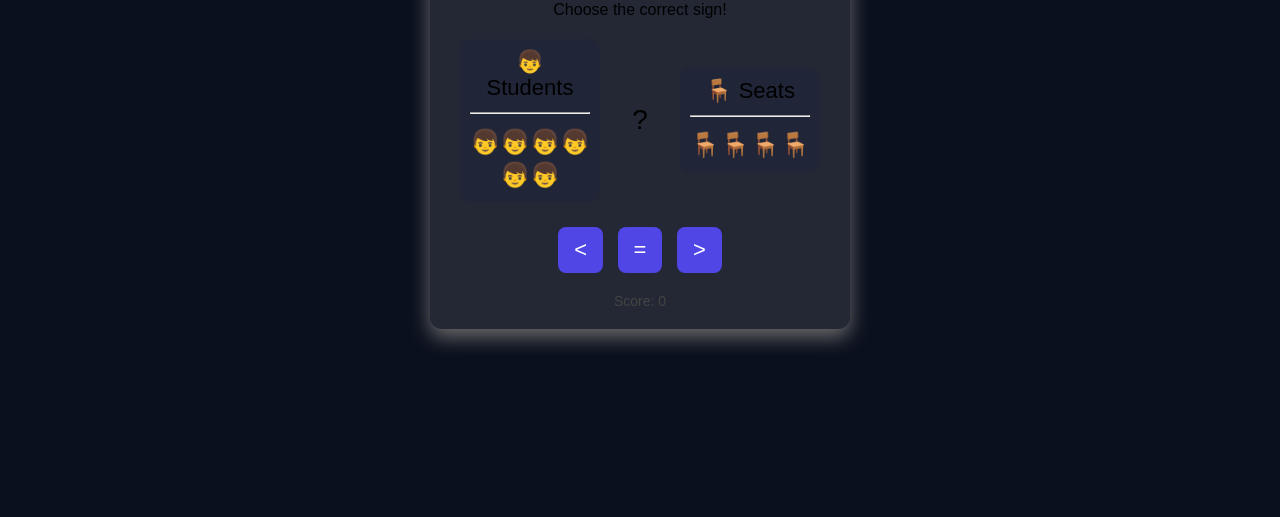
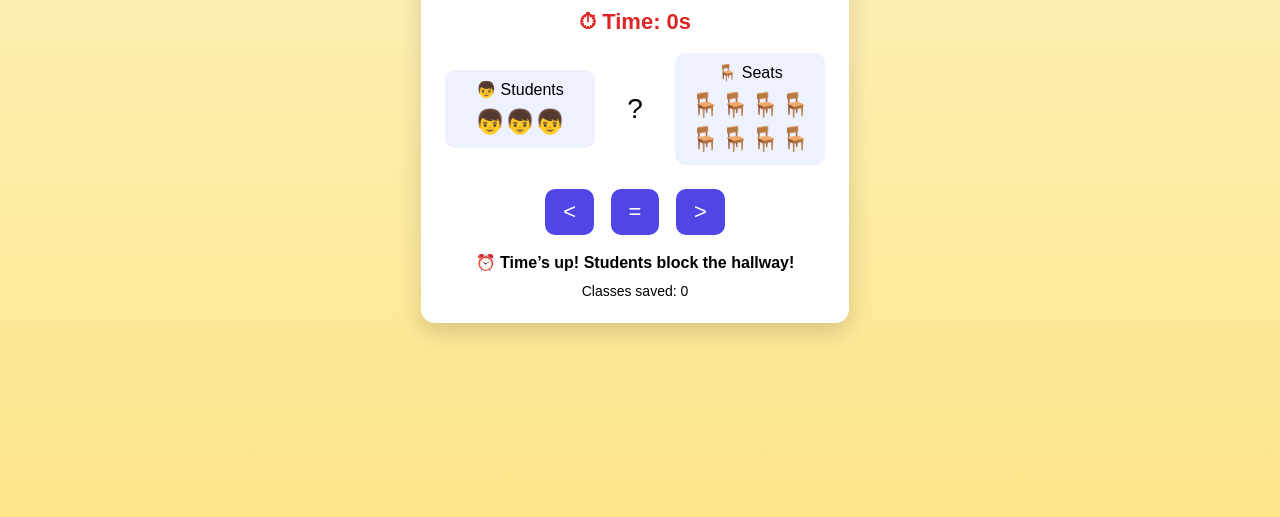
Before and after one commit to FawwazRosyadie/projectKidoCodeInt, a plain HTML site: page classroom-comparison/index.html in a window 1280 px wide. Shown: the part 283-800 px from the top of the page. Drawn offline with Linux system fonts and the light colour scheme.

Commit message:
creating scene for the game & fixing the message

```diff
--- a/classroom-comparison/index.html
+++ b/classroom-comparison/index.html
@@ -2,12 +2,12 @@
 <html lang="en">
 <head>
 <meta charset="UTF-8">
-<title>Classroom Capacity Game</title>
+<title>Bell Is Ringing! Classroom Capacity</title>
 
 <style>
     body {
         font-family: Arial, sans-serif;
-        background: #0a101d;
+        background: linear-gradient(#fef3c7, #fde68a);
         display: flex;
         justify-content: center;
         align-items: center;
@@ -16,44 +16,56 @@
     }
 
     .game {
-        background: rgba(255, 255, 255, 0.1);
-        padding: 20px 30px;
-        border-radius: 12px;
-        box-shadow: 0 8px 20px rgb(109, 108, 108);
+        background: white;
+        padding: 24px;
+        border-radius: 14px;
+        box-shadow: 0 10px 25px rgba(0,0,0,0.15);
         text-align: center;
-        width: 360px;
+        width: 380px;
     }
 
     h1 {
-        margin-bottom: 10px;
+        margin: 0;
+    }
+
+    .scenario {
+        font-size: 14px;
+        margin: 10px 0;
+        color: #444;
+    }
+
+    .timer {
+        font-size: 22px;
+        font-weight: bold;
+        color: #dc2626;
+        margin-top: 10px;
     }
 
     .row {
         display: flex;
         justify-content: space-between;
         align-items: center;
-        margin: 20px 0;
-        font-size: 22px;
+        margin: 18px 0;
     }
 
     .box {
-        width: 120px;
+        width: 130px;
         padding: 10px;
         border-radius: 10px;
-        background: #202537;
+        background: #eef2ff;
     }
 
     .icons {
         font-size: 24px;
+        margin-top: 6px;
         line-height: 1.4;
-        margin-top: 8px;
     }
 
     .buttons button {
         font-size: 22px;
-        margin: 5px;
-        padding: 10px 16px;
-        border-radius: 8px;
+        margin: 6px;
+        padding: 10px 18px;
+        border-radius: 10px;
         border: none;
         cursor: pointer;
         background: #4f46e5;
@@ -65,34 +77,49 @@
     }
 
     .result {
-        margin-top: 15px;
-        font-size: 18px;
+        margin-top: 12px;
         font-weight: bold;
+        height: 24px;
     }
 
     .score {
-        margin-top: 10px;
+        margin-top: 6px;
         font-size: 14px;
-        color: #444;
+    }
+
+    .shake {
+        animation: shake 0.4s;
+    }
+
+    @keyframes shake {
+        0% { transform: translateX(0); }
+        25% { transform: translateX(-5px); }
+        50% { transform: translateX(5px); }
+        75% { transform: translateX(-5px); }
+        100% { transform: translateX(0); }
     }
 </style>
 </head>
 
 <body>
-<div class="game">
-    <h1>🏫 Classroom Capacity</h1>
-    <p>Choose the correct sign!</p>
+<div class="game" id="game">
+    <h1>🔔 Bell Is Ringing!</h1>
+    <div class="scenario">
+        Students are rushing in. Decide FAST if the class fits!
+    </div>
+
+    <div class="timer">⏱ Time: <span id="time">5</span>s</div>
 
     <div class="row">
         <div class="box">
-            👦 Students<hr>
+            👦 Students
             <div class="icons" id="students"></div>
         </div>
 
         <div style="font-size: 28px;">?</div>
 
         <div class="box">
-            🪑 Seats<hr>
+            🪑 Seats
             <div class="icons" id="seats"></div>
         </div>
     </div>
@@ -104,40 +131,90 @@
     </div>
 
     <div class="result" id="result"></div>
-    <div class="score">Score: <span id="score">0</span></div>
+    <div class="score">Classes saved: <span id="score">0</span></div>
 </div>
 
 <script>
-    let studentCount, seatCount;
+    let students, seats;
     let score = 0;
+    let timeLeft = 5;
+    let timer;
 
-    function generate() {
-        studentCount = Math.floor(Math.random() * 8) + 2;
-        seatCount = Math.floor(Math.random() * 8) + 2;
+    function startRound() {
+        clearInterval(timer);
+        timeLeft = 5;
+        document.getElementById("time").textContent = timeLeft;
+        document.getElementById("result").textContent = "";
 
-        document.getElementById("students").textContent = "👦".repeat(studentCount);
-        document.getElementById("seats").textContent = "🪑".repeat(seatCount);
-        document.getElementById("result").textContent = "";
+        students = Math.floor(Math.random() * 7) + 3;
+        seats = Math.floor(Math.random() * 7) + 3;
+
+        document.getElementById("students").textContent = "👦".repeat(students);
+        document.getElementById("seats").textContent = "🪑".repeat(seats);
+
+        timer = setInterval(() => {
+            timeLeft--;
+            document.getElementById("time").textContent = timeLeft;
+
+            if (timeLeft <= 0) {
+                clearInterval(timer);
+                fail("⏰ Time’s up! Students block the hallway!");
+            }
+        }, 1000);
     }
 
     function check(symbol) {
-        let correct;
-        if (studentCount < seatCount) correct = "<";
-        else if (studentCount > seatCount) correct = ">";
-        else correct = "=";
+        clearInterval(timer);
 
-        if (symbol === correct) {
-            document.getElementById("result").textContent = "✅ Correct!";
-            score++;
-        } else {
-            document.getElementById("result").textContent = "❌ Oops! Wrong.";
+        let correctSymbol;
+        if (students < seats) correctSymbol = "<";
+        else if (students > seats) correctSymbol = ">";
+        else correctSymbol = "=";
+
+        // Wrong comparison
+        if (symbol !== correctSymbol) {
+            fail("🚨 Wrong decision! Classroom confusion!");
+            return;
         }
 
+        // Correct comparison — now scenario-aware
+        if (students > seats) {
+            document.getElementById("result").textContent =
+                "⚠️ Correct answer, but the students will NOT fit!";
+            document.getElementById("game").classList.add("shake");
+            setTimeout(() => {
+                document.getElementById("game").classList.remove("shake");
+                startRound();
+            }, 1300);
+            return;
+        }
+
+        // Successful fit cases
+        score++;
         document.getElementById("score").textContent = score;
-        setTimeout(generate, 1200);
+
+        if (students === seats) {
+            document.getElementById("result").textContent =
+                "✅ Perfect fit! Every seat is taken!";
+        } else {
+            document.getElementById("result").textContent =
+                "✅ Plenty of seats! Class settles calmly.";
+        }
+
+        setTimeout(startRound, 900);
     }
 
-    generate();
+    function fail(message) {
+        document.getElementById("result").textContent = message;
+        document.getElementById("game").classList.add("shake");
+
+        setTimeout(() => {
+            document.getElementById("game").classList.remove("shake");
+            startRound();
+        }, 1200);
+    }
+
+    startRound();
 </script>
 </body>
 </html>
```
